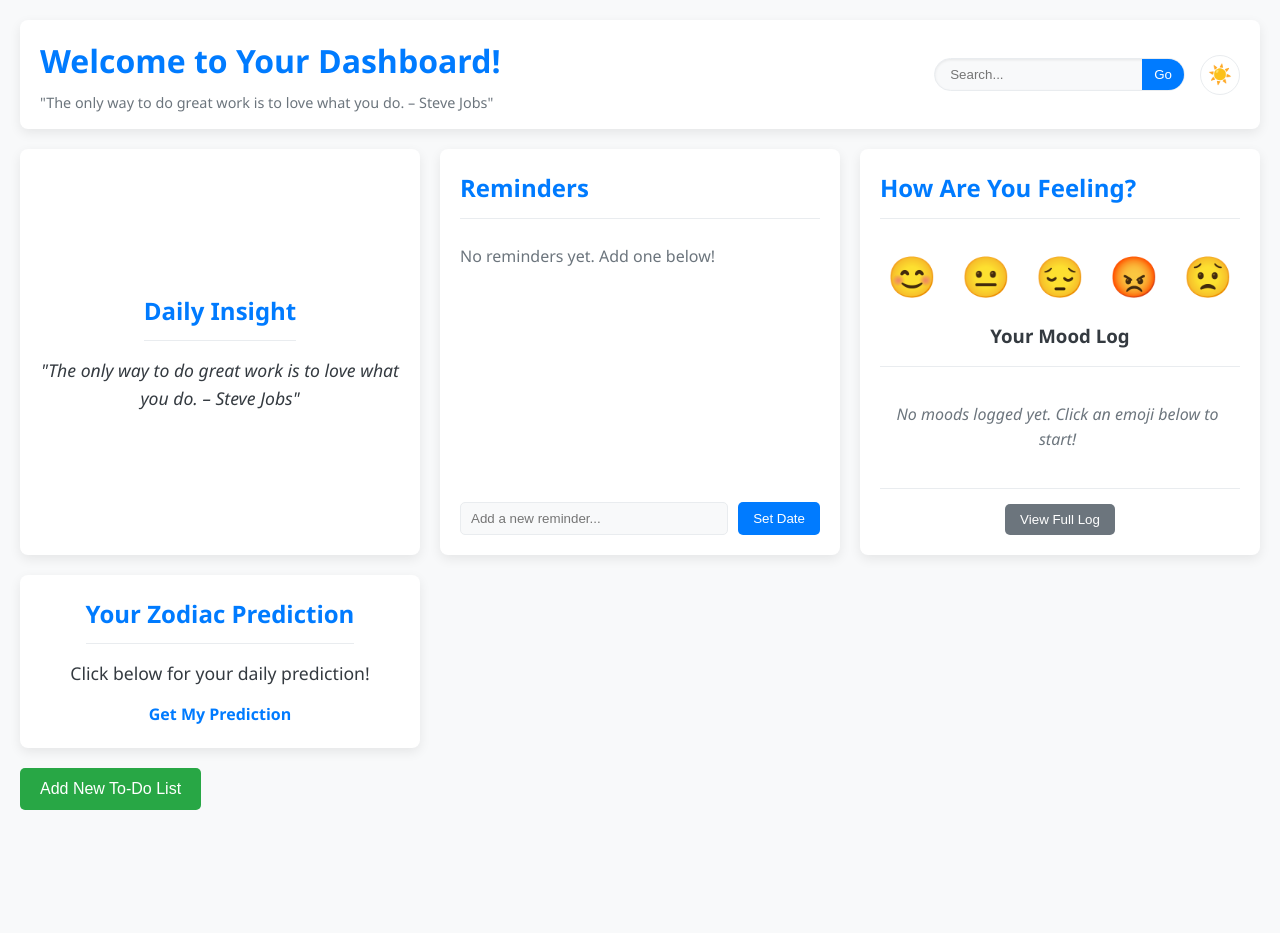
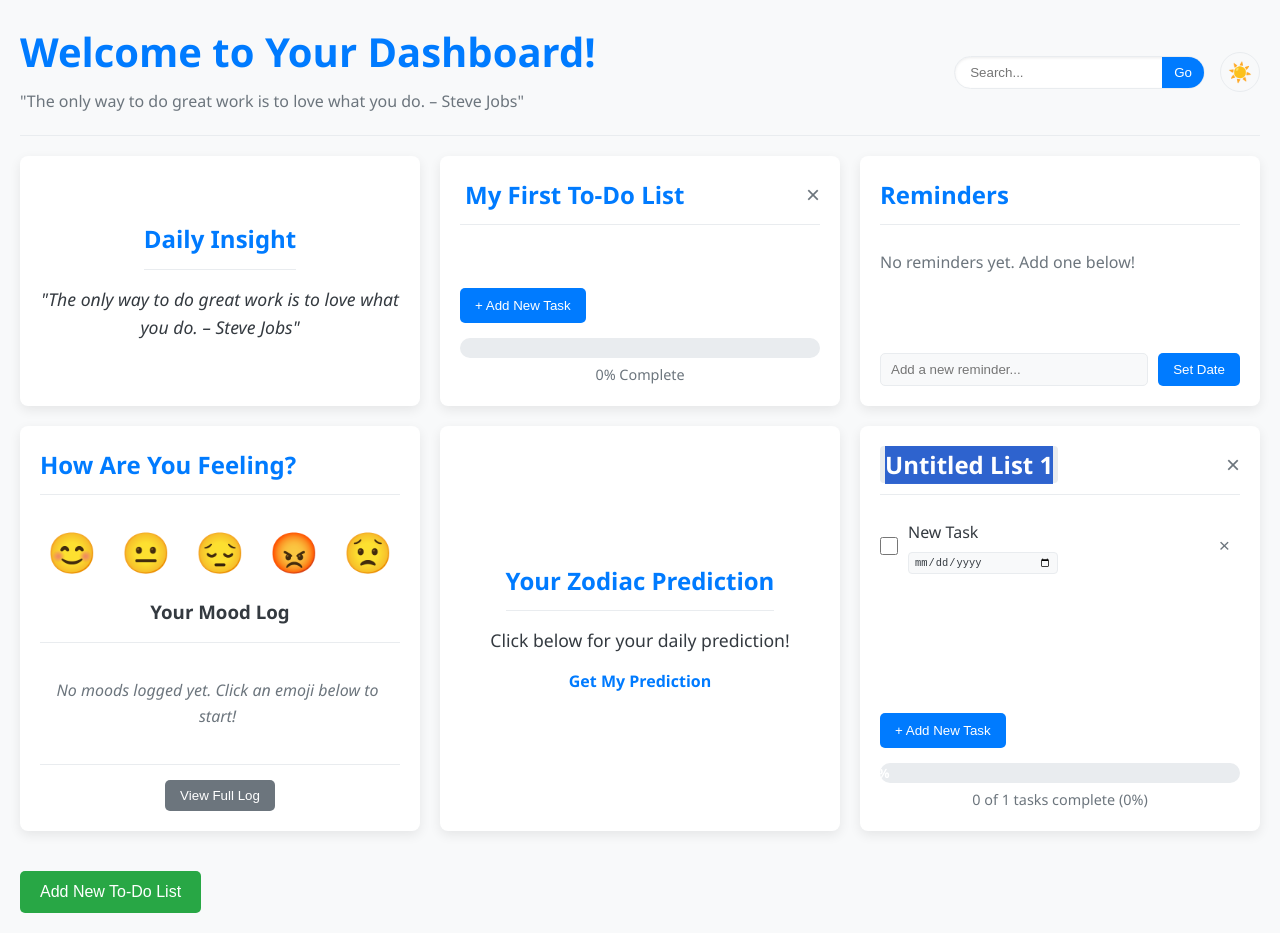
Before and after one commit to rosesemonick/planner_vertical, a plain HTML site: page index.html in a window 1280 px wide. Before the commit the page ends 830 px from the top, so only its background shows below. Drawn offline with Linux system fonts and the light colour scheme.

Commit message:
Update index.html

```diff
--- a/index.html
+++ b/index.html
@@ -49,32 +49,27 @@
             line-height: 1.6;
             padding: 20px;
             transition: background-color 0.3s, color 0.3s;
-            display: flex;
-            flex-direction: column;
-            min-height: 100vh;
-        }
-
-        /* Header */
+        }
+
+        /* Dashboard Header */
         .dashboard-header {
             display: flex;
             justify-content: space-between;
             align-items: center;
-            padding: 15px 20px;
-            background-color: var(--background-color-secondary);
-            border-radius: 8px;
-            box-shadow: 0 4px 12px var(--shadow-color);
+            padding-bottom: 20px;
             margin-bottom: 20px;
-            flex-wrap: wrap;
+            border-bottom: 1px solid var(--border-color);
+            flex-wrap: wrap; /* Allow wrapping on smaller screens */
         }
 
         .header-left h1 {
-            font-size: 2em;
+            font-size: 2.5em;
             color: var(--primary-color);
             margin-bottom: 5px;
         }
 
         .header-left p {
-            font-size: 0.9em;
+            font-size: 1em;
             color: var(--text-light);
         }
 
@@ -82,6 +77,7 @@
             display: flex;
             align-items: center;
             gap: 15px;
+            margin-top: 10px; /* Space from header-left on smaller screens */
         }
 
         .search-container {
@@ -89,7 +85,7 @@
             border: 1px solid var(--border-color);
             border-radius: 20px;
             overflow: hidden;
-            background-color: var(--background-color);
+            background-color: var(--background-color-secondary);
             box-shadow: inset 0 1px 3px var(--shadow-color);
         }
 
@@ -135,15 +131,15 @@
             background-color: var(--border-color);
         }
 
-        /* Main Content Grid */
-        .widgets-grid {
+        /* Widgets Container */
+        .widgets-container {
             display: grid;
             grid-template-columns: repeat(auto-fit, minmax(300px, 1fr));
             gap: 20px;
-            flex-grow: 1;
-        }
-
-        /* Widget Base Style */
+            margin-bottom: 20px; /* Space between widgets and new page button */
+        }
+
+        /* Widget Base Styles */
         .widget {
             background-color: var(--background-color-secondary);
             border-radius: 8px;
@@ -151,6 +147,7 @@
             padding: 20px;
             display: flex;
             flex-direction: column;
+            min-height: 250px; /* Ensure a minimum height for all widgets */
         }
 
         .widget-header {
@@ -181,11 +178,11 @@
             color: var(--primary-color);
         }
 
-        /* Motivational Quote Widget */
+        /* Specific Widget Styles */
         .quote-widget {
             text-align: center;
-            justify-content: center; /* Center content vertically */
-            align-items: center; /* Center content horizontally */
+            justify-content: center;
+            align-items: center;
         }
 
         .quote-widget p {
@@ -195,11 +192,6 @@
         }
 
         /* To-Do Card Specifics */
-        .todo-card {
-            min-height: 250px;
-            position: relative;
-        }
-
         .todo-card .card-title-text {
             outline: none;
             border: none;
@@ -254,7 +246,7 @@
             padding: 3px 5px;
             font-size: 0.8em;
             color: var(--text-color);
-            background-color: var(--background-color-secondary);
+            background-color: var(--background-color); /* Matches the main background */
             max-width: 150px; /* Limit width of date input */
             margin-top: 4px; /* Space between text and date */
             outline: none;
@@ -360,7 +352,6 @@
 
         /* Reminders Widget */
         .reminders-widget {
-            min-height: 250px;
             display: flex;
             flex-direction: column;
         }
@@ -596,8 +587,7 @@
             font-size: 1em;
             cursor: pointer;
             transition: background-color 0.2s;
-            margin-top: 20px; /* Space below widgets */
-            align-self: flex-start; /* Align to the left in flex container */
+            margin-top: 20px;
         }
 
         .new-page-btn:hover {
@@ -910,12 +900,26 @@
         </div>
     </header>
 
-    <main class="widgets-grid">
+    <div class="widgets-container">
         <section class="widget quote-widget">
             <div class="widget-header">
                 <h2>Daily Insight</h2>
             </div>
             <p id="motivationalQuoteP">"Loading quote..."</p>
+        </section>
+
+        <section class="widget todo-card" id="todoCard-1">
+            <div class="widget-header">
+                <h2 class="card-title"><span class="card-title-text" contenteditable="true">My First To-Do List</span></h2>
+                <button class="close-btn close-card-btn" title="Close this list">×</button>
+            </div>
+            <ul class="task-list">
+                </ul>
+            <button class="add-task-btn">+ Add New Task</button>
+            <div class="progress-item">
+                <div class="progress-bar-container"><div class="progress-bar"></div></div>
+                <p class="progress-label">0% Complete</p>
+            </div>
         </section>
 
         <section class="widget reminders-widget">
@@ -956,8 +960,7 @@
             <p id="zodiacPredictionText">Click below for your daily prediction!</p>
             <a href="#" id="zodiacLink">Get My Prediction</a>
         </section>
-
-        </main>
+    </div>
 
     <button id="newPageBtn" class="new-page-btn">Add New To-Do List</button>
 
@@ -1051,15 +1054,14 @@
                 "The future belongs to those who believe in the beauty of their dreams. - Eleanor Roosevelt",
                 "Strive not to be a success, but rather to be of value. - Albert Einstein"
             ];
-            const quoteElement = document.getElementById('motivationalQuoteP');
-            if (quoteElement) {
-                // Ensure there are two elements with this ID, and update both
-                document.querySelectorAll('#motivationalQuoteP').forEach(element => {
+            const quoteElements = document.querySelectorAll('#motivationalQuoteP');
+            if (quoteElements) {
+                quoteElements.forEach(element => {
                     element.textContent = `"${quotes[Math.floor(Math.random() * quotes.length)]}"`;
                 });
             }
 
-            const widgetsContainer = document.querySelector('.widgets-grid'); // Changed to .widgets-grid
+            const widgetsContainer = document.querySelector('.widgets-container');
 
             // --- HELPER: SELECT TEXT IN CONTENTEDITABLE ---
             function selectElementContents(el) {
@@ -1156,7 +1158,6 @@
             function renderTask(taskItem) {
                 const dueDateInput = taskItem.querySelector('.task-due-date');
                 const checkbox = taskItem.querySelector('input[type="checkbox"]');
-                const taskTextSpan = taskItem.querySelector('.task-text');
 
                 // Always remove before adding to ensure correct state
                 taskItem.classList.remove('overdue', 'completed');
@@ -1193,14 +1194,14 @@
                 const percentage = totalTasks === 0 ? 0 : Math.round((checkedTasks / totalTasks) * 100);
                 progressBar.style.width = `${percentage}%`;
                 progressBar.textContent = `${percentage}%`;
-                progressLabel.textContent = `${checkedTasks} of ${totalTasks} tasks complete (${percentage}%)`;
+                progressBar.style.backgroundColor = percentage < 50 ? 'var(--progress-bar-fill-1)' : 'var(--progress-bar-fill-2)';
                 if (percentage === 100 && totalTasks > 0) {
                     progressBar.classList.add('full');
                     progressBar.style.backgroundColor = 'var(--progress-bar-fill-complete)';
                 } else {
                     progressBar.classList.remove('full');
-                    progressBar.style.backgroundColor = percentage < 50 ? 'var(--progress-bar-fill-1)' : 'var(--progress-bar-fill-2)';
-                }
+                }
+                progressLabel.textContent = `${checkedTasks} of ${totalTasks} tasks complete (${percentage}%)`;
                 saveTodoCards(); // Save state after progress update
             }
 
@@ -1255,16 +1256,17 @@
                 const storedTodoCards = localStorage.getItem('todoCards');
                 if (storedTodoCards) {
                     const todoCardsData = JSON.parse(storedTodoCards);
-                    // Clear existing dummy cards if any (though typically there won't be if loading from scratch)
-                    // If you have static initial cards in HTML, you might want to remove them here first.
-                    // For this example, assuming all cards are dynamic.
-                    document.querySelector('.widgets-grid').innerHTML = ''; // Clear only dynamically added widgets
+                    // Clear the default todoCard-1 if it exists, as we're loading from storage
+                    const defaultCard = document.getElementById('todoCard-1');
+                    if (defaultCard) {
+                        defaultCard.remove();
+                    }
 
                     todoCardsData.forEach(cardData => {
                         // Update cardIdCounter to ensure new cards get unique, increasing IDs
                         const currentCardNum = parseInt(cardData.id.replace('todoCard-', '')) || 0;
-                        if (currentCardNum > cardIdCounter) {
-                            cardIdCounter = currentCardNum;
+                        if (currentCardNum >= cardIdCounter) { // Use >= to ensure counter is higher than existing max ID
+                            cardIdCounter = currentCardNum + 1;
                         }
 
                         const cardElement = document.createElement('section');
@@ -1285,19 +1287,28 @@
 
                         cardData.tasks.forEach(task => {
                             // Update globalTaskCounter to ensure new tasks get unique, increasing IDs
-                            const currentTaskNum = parseInt(task.id ? task.id.replace('dynamic-task-', '') : 0) || 0; // Assuming tasks might have an id now if saved
-                            if (currentTaskNum > globalTaskCounter) {
-                                globalTaskCounter = currentTaskNum;
-                            }
+                            // Note: If task objects didn't originally store an 'id', this part needs careful handling.
+                            // For simplicity, we'll just ensure globalTaskCounter is large enough for new tasks.
+                            globalTaskCounter++; // Just increment for each loaded task to keep unique IDs going
                             addTaskToTodoCard(cardElement, task); // Use the modified addTaskToTodoCard that accepts an object
                         });
                         updateProgressForCard(cardElement); // Update progress and apply overdue styling
+
+                        const cardTitleText = cardElement.querySelector('.card-title-text');
+                        if (cardTitleText) {
+                            cardTitleText.addEventListener('keydown', e => { if (e.key === 'Enter') { e.preventDefault(); cardTitleText.blur();}});
+                        }
                     });
-                    // Increment cardIdCounter by 1 after loading all cards to avoid ID conflicts for newly created cards
-                    cardIdCounter++;
-                    globalTaskCounter++; // Same for tasks
-                }
-            }
+                    // Ensure globalTaskCounter is properly set for new tasks if no tasks were loaded or IDs weren't strictly increasing
+                    if (todoCardsData.length === 0) { // If no cards were loaded, start task counter from 0
+                         globalTaskCounter = 0;
+                    }
+                } else {
+                    // If no saved data, create a default card and add an initial task
+                    createTodoCard();
+                }
+            }
+
 
             // --- ENHANCED REMINDERS WIDGET V3 (With Notifications) ---
             const remindersListEl = document.getElementById('remindersList');
@@ -1555,7 +1566,7 @@
                     text: reminderTextToSet,
                     completed: false,
                     dueDate: selectedDate.toISOString(),
-                    notified: false // NEW: Add notified flag
+                    notified: false // Add notified flag
                 };
                 reminders.push(newReminder);
                 saveReminders();
```
